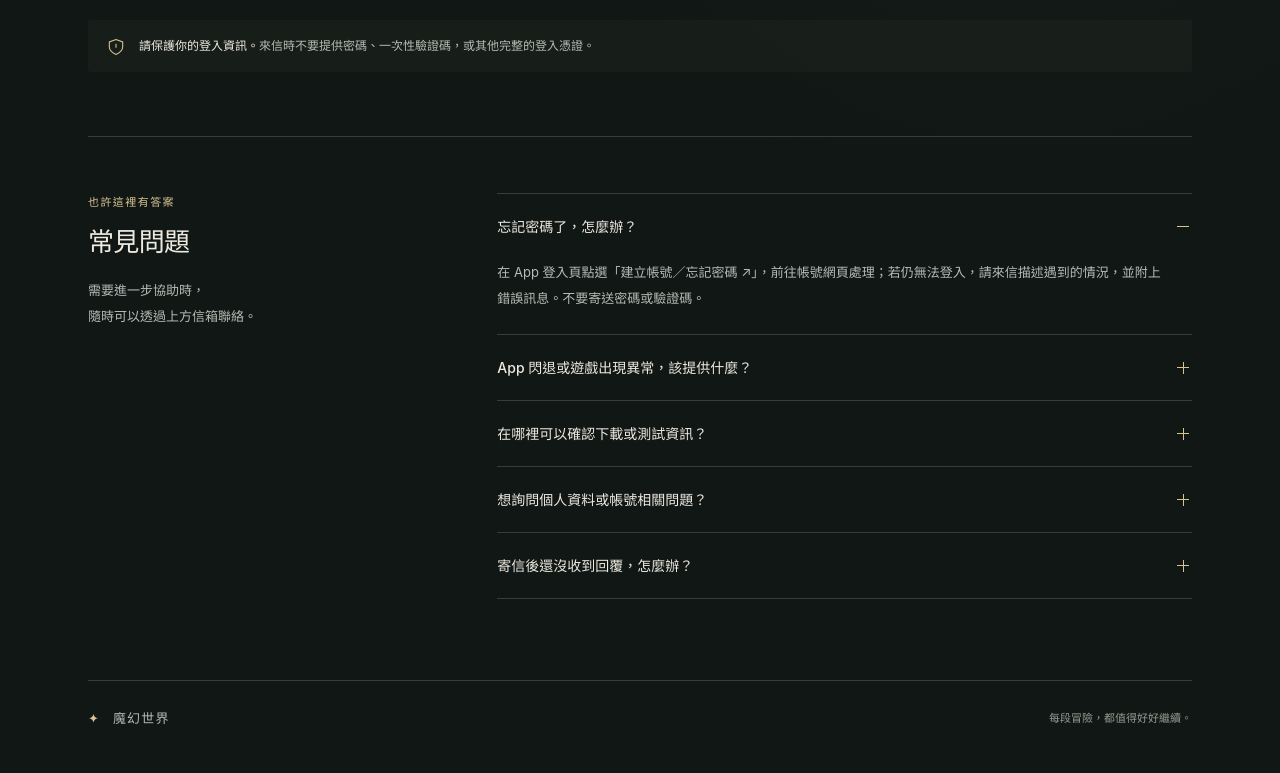
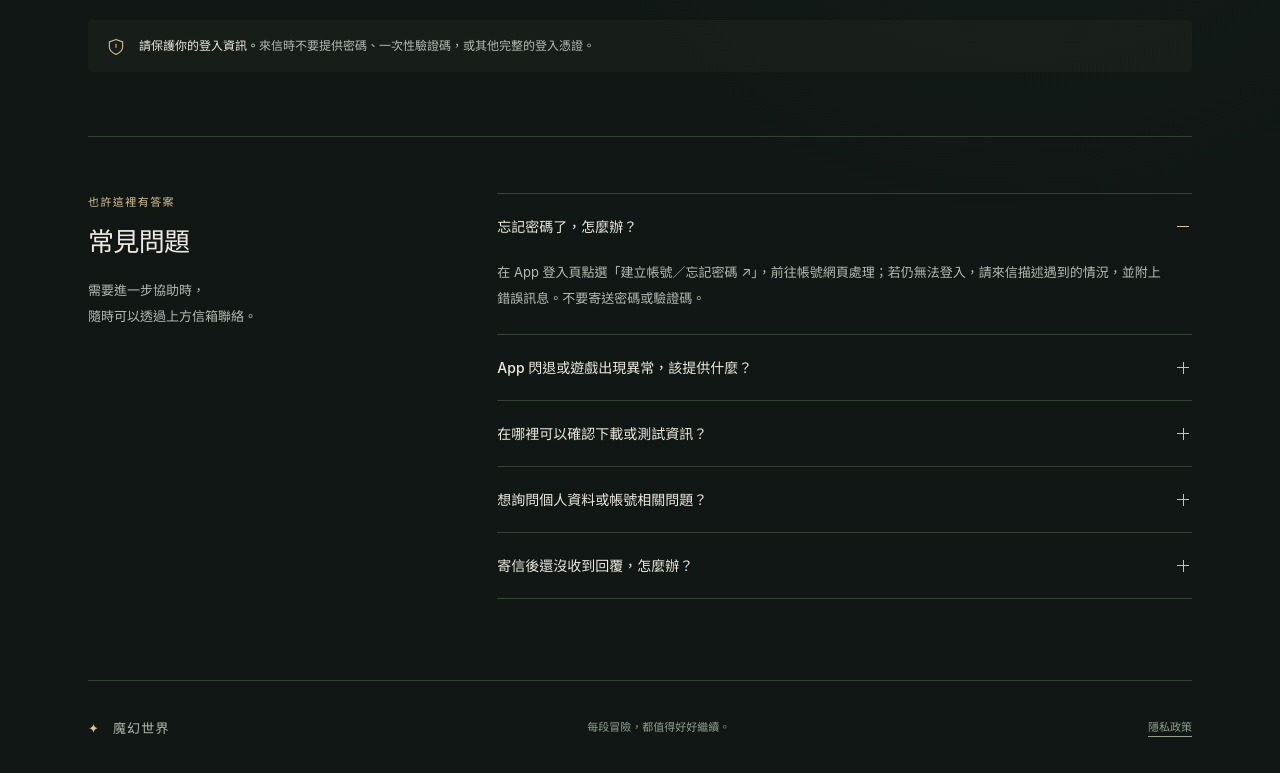
Before and after one commit to sasta02001-hash/magicoffice-support, a plain HTML site: page index.html in a window 1280 px wide. Shown: the part 923-1696 px from the top of the page. Drawn offline with Linux system fonts and the light colour scheme.

Commit message:
Link the published MagicOffice privacy policy

```diff
--- a/index.html
+++ b/index.html
@@ -268,6 +268,7 @@ details[open] .faq-toggle::after { display: none; }
       <footer class="site-footer">
         <span class="footer-brand"><span aria-hidden="true">✦</span> 魔幻世界</span>
         <span>每段冒險，都值得好好繼續。</span>
+        <p><a href="privacy/">隱私政策</a></p>
       </footer>
     </div>
     <script>
```
